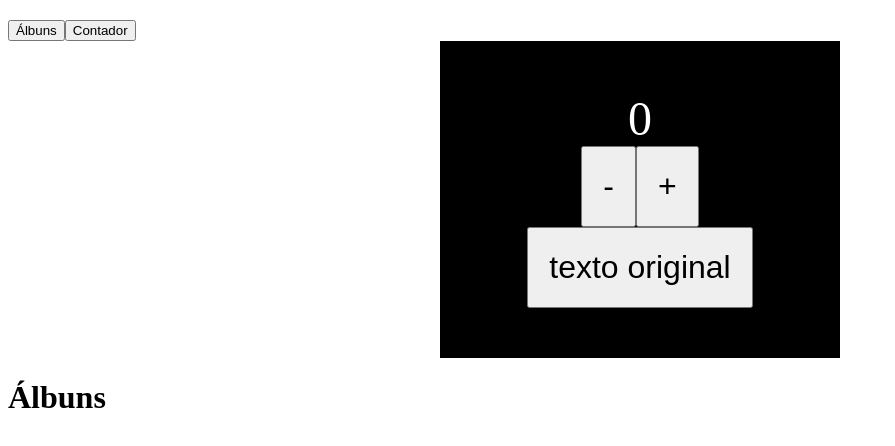
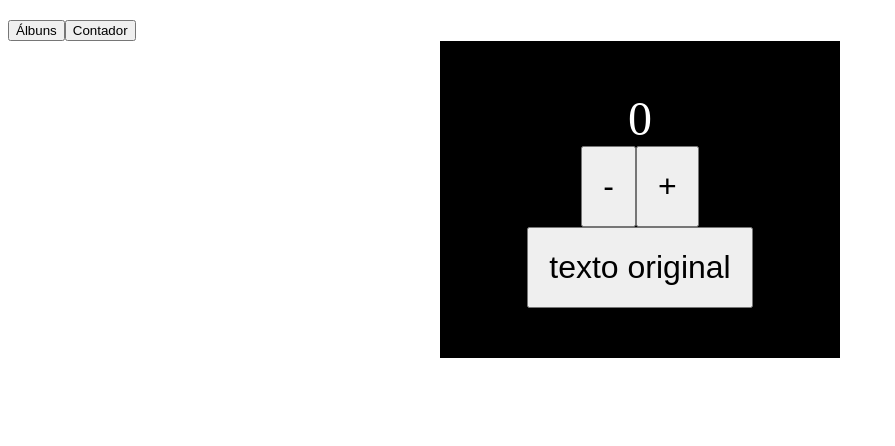
Before and after one commit to educwb/react-counter, a React (Create React App) app: page / in a window 1280 px wide. Shown: the top 446 px of the page, without its empty margins (0-895 px from the left). Built offline with nearby package versions, Linux system fonts and the light colour scheme.

Commit message:
adicionando exemplo de exibicao entre dois componentes

```diff
--- a/src/App.js
+++ b/src/App.js
@@ -9,13 +9,15 @@ function App() {
   const handlePageChange = page => {
     setPage(page)
   }
+
+  const Page = page === 'albuns' ? Albuns : Counter
+
   return (
     <>
       <h2>{page}</h2>
       <button onClick={() => handlePageChange('albuns')}>Álbuns</button>
       <button onClick={() => handlePageChange('contador')}>Contador</button>
-      <Counter />
-      <Albuns />
+      <Page />
     </>
   )
 }
```
